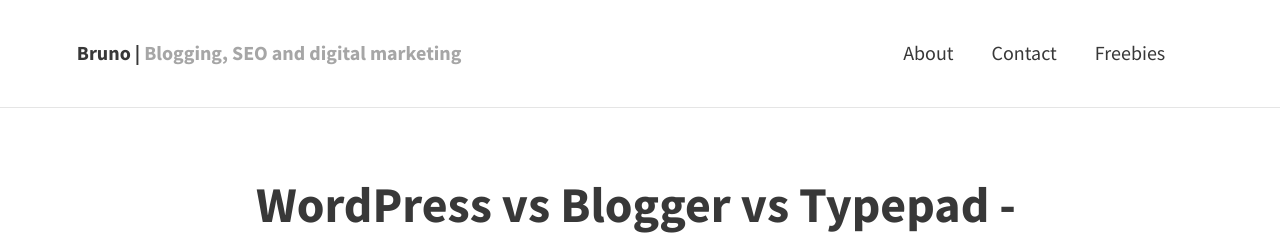
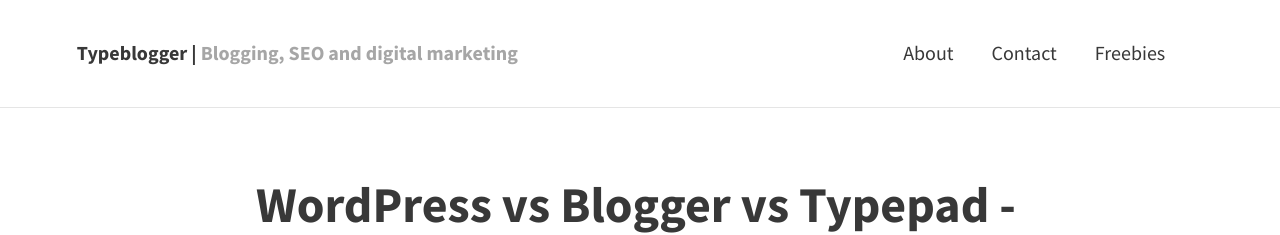
Before and after one commit to typeblogger/typeblogger.github.io, a Jekyll site: the page built from index.html, in a window 1280 px wide and 900 px high. Shown: the top 235 px of the window. Built offline with Jekyll 4.4.1, drawn with Linux system fonts in a browser that asks for light colours; nearby versions of some CDN libraries; the list of posts is cut into pages by our own code; comment, search, counter and statistics services are not loaded.

Commit message:
Update _config.yml

```diff
--- a/_config.yml
+++ b/_config.yml
@@ -6,8 +6,7 @@
 # THEME-SPECIFIC CONFIGURATION
 theme:
   # Meta
-  title: Bruno
-  avatar: avatar.png
+  title: Typeblogger
   gravatar: # Email MD5 hash
   description: "Blogging and content creation for smart people." # used by search engines
 
```
